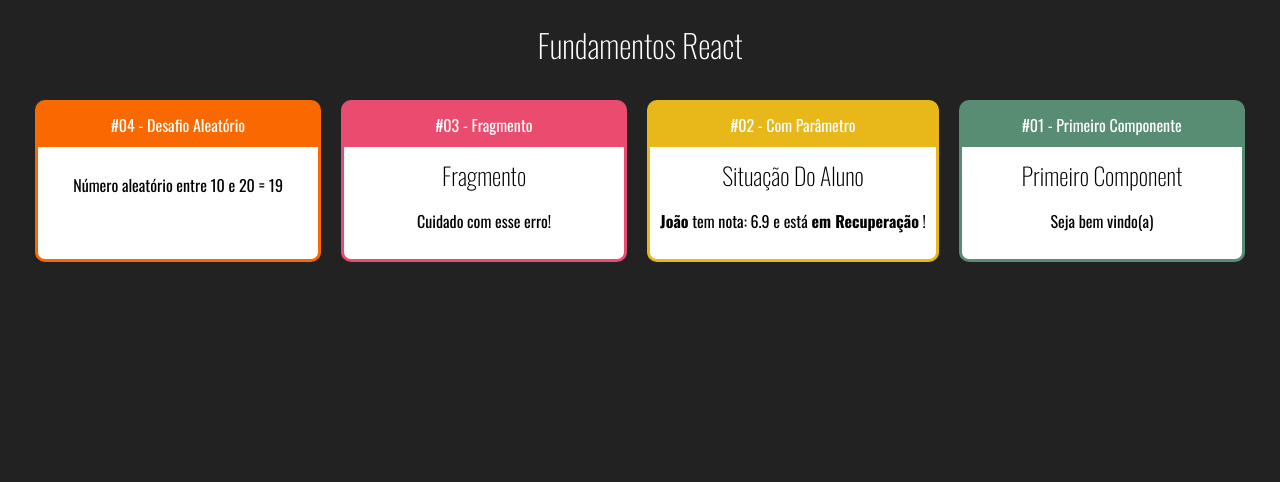
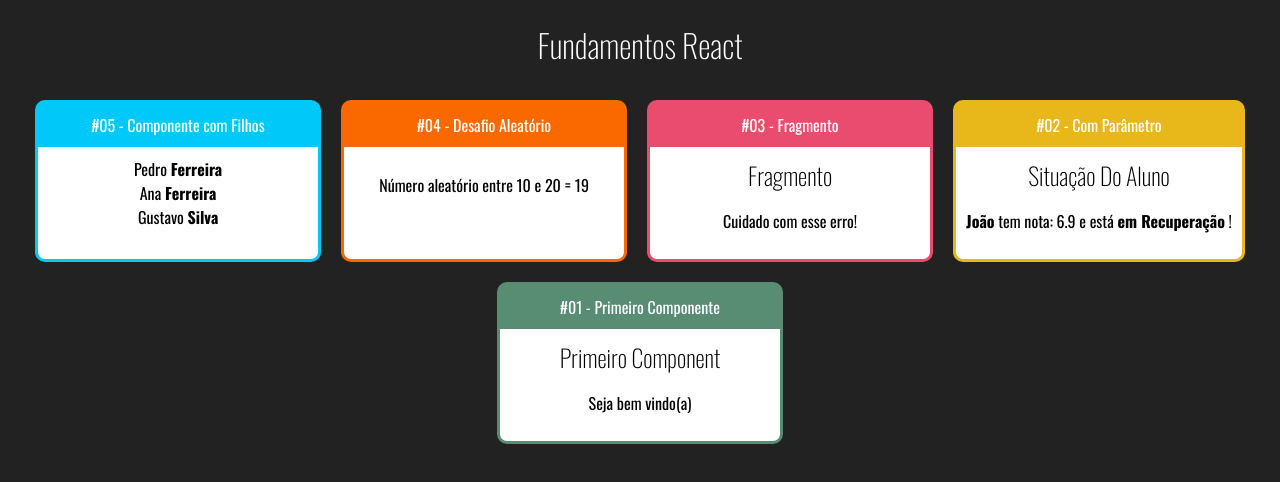
Before and after one commit to eric-moniz/curso-react-redux, a React (Create React App) app: page / in a window 1280 px wide. Shown: the top 482 px of the page. Built offline with nearby package versions, Linux system fonts and the light colour scheme.

Commit message:
aula 26 - Componente com Filho #01

```diff
--- a/src/App.jsx
+++ b/src/App.jsx
@@ -1,46 +1,32 @@
-import './App.css';
-import React from 'react';
+import "./App.css";
+import React from "react";
 
-import Primeiro from './components/basicos/Primeiro';
-import ComParametro from './components/basicos/ComParametros';
-import Fragmento from './components/basicos/Fragmento';
-import Aleatorio from './components/basicos/Aleatorio';
-import Card from './components/basicos/layout/Card';
+import Primeiro from "./components/basicos/Primeiro";
+import ComParametro from "./components/basicos/ComParametros";
+import Fragmento from "./components/basicos/Fragmento";
+import Aleatorio from "./components/basicos/Aleatorio";
+import Card from "./components/basicos/layout/Card";
+import Familia from "./components/basicos/Familia";
 
 const App = () => (
-  <div className='App'>
+  <div className="App">
     <h1>Fundamentos React</h1>
 
-    <div className='Cards'>
-      <Card
-        titulo='#04 - Desafio Aleatório'
-        color='#fa6900'
-      >
-        <Aleatorio
-          max={20}
-          min={10}
-        />
+    <div className="Cards">
+      <Card titulo="#05 - Componente com Filhos" color="#00c8f8">
+        <Familia sobrenome="Ferreira" />
       </Card>
-      <Card
-        titulo='#03 - Fragmento'
-        color='#e94c6f'
-      >
+
+      <Card titulo="#04 - Desafio Aleatório" color="#fa6900">
+        <Aleatorio max={20} min={10} />
+      </Card>
+      <Card titulo="#03 - Fragmento" color="#e94c6f">
         <Fragmento />
       </Card>
-      <Card
-        titulo='#02 - Com Parâmetro'
-        color='#e8b71a'
-      >
-        <ComParametro
-          titulo='Situação Do Aluno'
-          aluno='João'
-          nota={6.9}
-        />
+      <Card titulo="#02 - Com Parâmetro" color="#e8b71a">
+        <ComParametro titulo="Situação Do Aluno" aluno="João" nota={6.9} />
       </Card>
-      <Card
-        titulo='#01 - Primeiro Componente'
-        color='#588c73'
-      >
+      <Card titulo="#01 - Primeiro Componente" color="#588c73">
         <Primeiro />
       </Card>
     </div>
--- /dev/null
+++ b/src/components/basicos/Familia.jsx
@@ -0,0 +1,14 @@
+import React from "react";
+import FamiliaMembro from "./FamiliaMembro";
+
+const Familia = (props) => {
+  return (
+    <div>
+      <FamiliaMembro nome="Pedro" sobrenome={props.sobrenome} />
+      <FamiliaMembro nome="Ana" {...props} />
+      <FamiliaMembro nome="Gustavo" sobrenome="Silva" />
+    </div>
+  );
+};
+
+export default Familia;
--- /dev/null
+++ b/src/components/basicos/FamiliaMembro.jsx
@@ -0,0 +1,11 @@
+import React from 'react';
+
+const FamiliaMembro = props => {
+  return (
+    <div>
+      {props.nome} <strong>{props.sobrenome}</strong>
+    </div>
+  );
+};
+
+export default FamiliaMembro;
```
Also changed, not shown: 1 other file (tests, documents, lock files or other folders).
